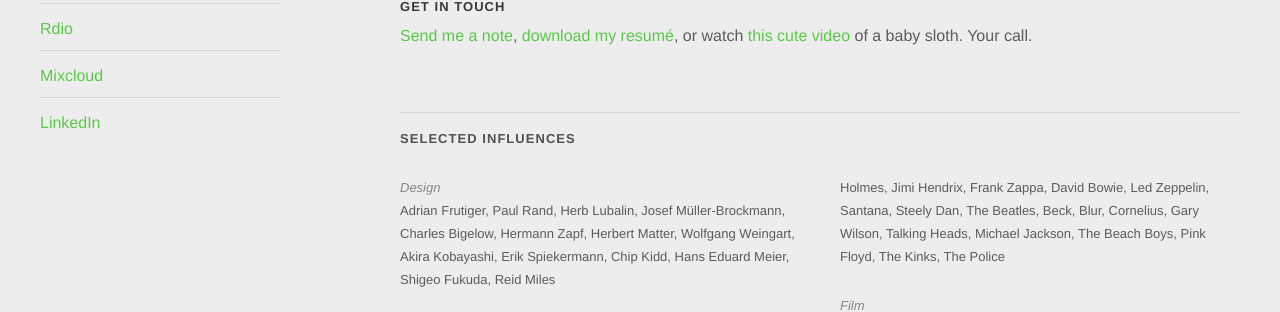
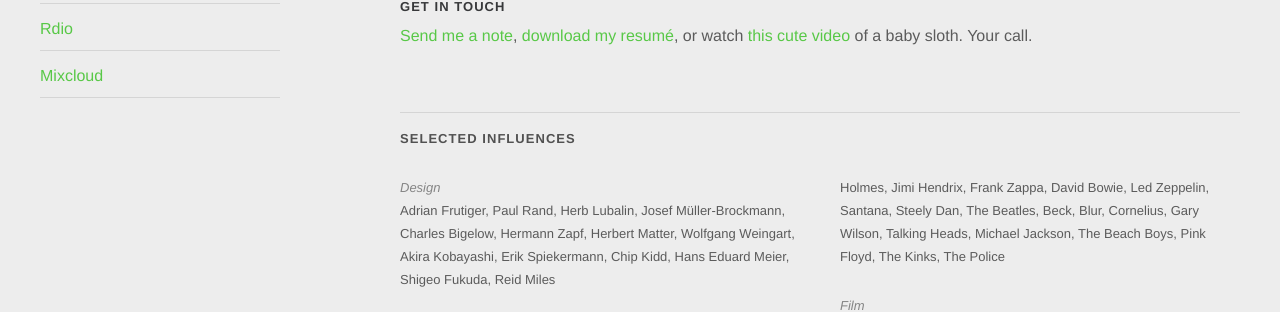
Before and after one commit to garretvoorhees/garretvoorhees.github.io, a Jekyll site: the page built from info/index.html, in a window 1280 px wide. Shown: the part 549-861 px from the top of the page. Built offline with Jekyll 4.4.1, drawn with Linux system fonts in a browser that asks for light colours; some web fonts are replaced.

Commit message:
Removed LinkedIn (yuck)

```diff
--- a/_includes/socmed.html
+++ b/_includes/socmed.html
@@ -5,5 +5,4 @@
 	<li><a href="http://www.last.fm/user/garretvoorhees">Last.fm</a></li>
 	<li><a href="http://www.rdio.com/people/garretvoorhees/">Rdio</a></li>
 	<li><a href="https://www.mixcloud.com/digthisradio/">Mixcloud</a></li>
-	<li><a href="https://www.linkedin.com/in/garretvoorhees">LinkedIn</a></li>
 </ul>
--- a/_sass/_layout.scss
+++ b/_sass/_layout.scss
@@ -205,6 +205,17 @@
 	float:left;
 }
 
+.bio-details ul li{
+	display:block;
+	width:100%;
+	border-top:1px solid $hr-color;
+	padding:.75em 0 .5em 0;
+}
+
+.bio-details ul li:last-child{
+	border-bottom:1px solid $hr-color;
+}
+
 .headshot{
 	width:100%;
 	margin-bottom:2em;
@@ -212,13 +223,6 @@
 
 .headshot img{
 	width:100%;
-}
-
-.bio-details ul li{
-	display:block;
-	width:100%;
-	border-top:1px solid $hr-color;
-	padding:.75em 0 .5em 0;
 }
 
 .bio-text{
```
